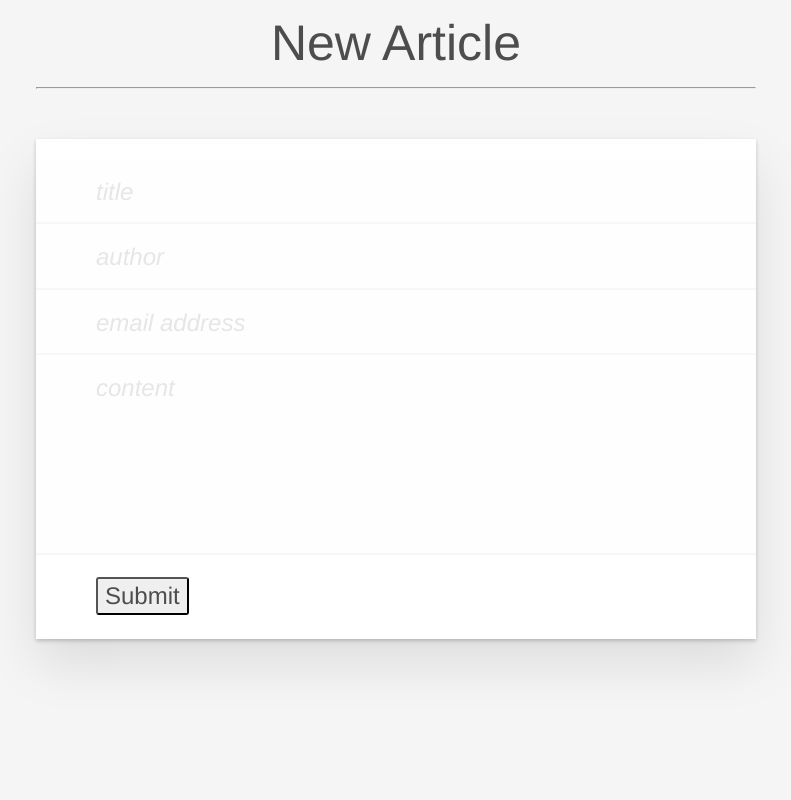
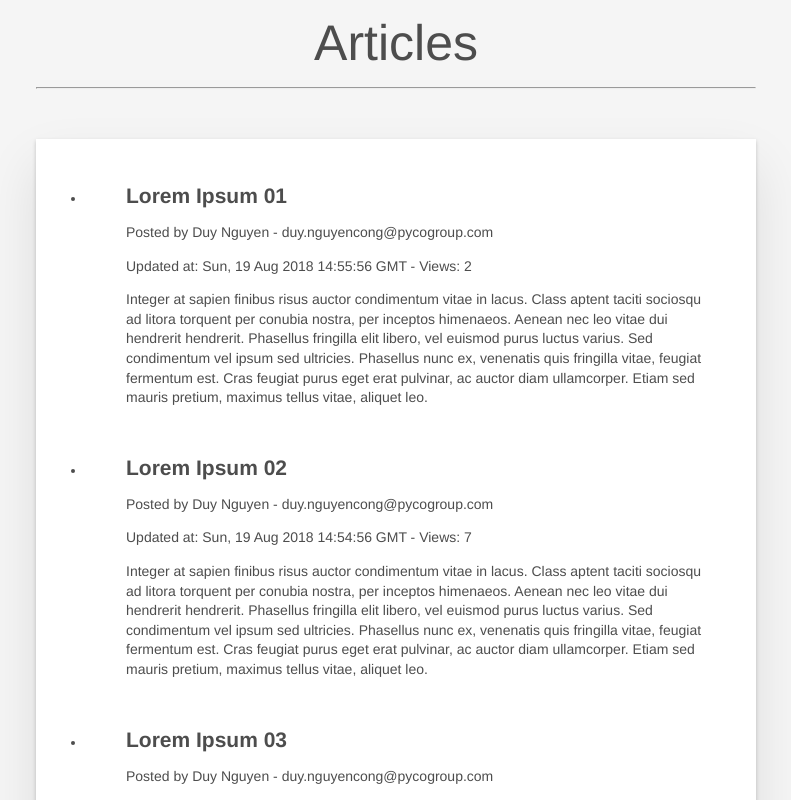
Before and after one commit to duync-pyco/bbs-vuejs, a Vue app: page /#/articles in a window 1280 px wide. Before the commit this address led to /#/new-article. Shown: the top 800 px of the page, without its empty margins (244-1035 px from the left). Built offline with nearby package versions, Linux system fonts and the light colour scheme.

Commit message:
feat(view): adds articles view

```diff
--- a/src/App.css
+++ b/src/App.css
@@ -17,10 +17,12 @@ body {
   outline: 0;
 }
 
-.bbsapp {
+#app-container {
   background: #fff;
   margin-top: 50px;
+  margin-bottom: 50px;
   padding-top: 20px;
+  padding-bottom: 20px;
   position: relative;
   box-shadow: 0 2px 4px 0 rgba(0, 0, 0, 0.2), 0 25px 50px 0 rgba(0, 0, 0, 0.1);
 }
--- a/src/App.vue
+++ b/src/App.vue
@@ -2,7 +2,7 @@
   <div id="app">
     <NavigationBar :title="$router.currentRoute.name"/>
     <hr />
-    <div class="bbsapp">
+    <div id="app-container">
       <router-view />
     </div>
   </div>
--- a/src/components/article-form/article-form.css
+++ b/src/components/article-form/article-form.css
@@ -47,8 +47,7 @@ textarea::input-placeholder {
   color: #e6e6e6;
 }
 
-.button-submit {
+#button-submit {
   margin-top: 16px;
   margin-left: 60px;
-  margin-bottom: 24px;
 }
--- a/src/components/article-form/article-form.vue
+++ b/src/components/article-form/article-form.vue
@@ -5,7 +5,7 @@
       <input type="text" name="author" placeholder="author" required />
       <input type="text" name="email" placeholder="email address" required />
       <textarea type="text" name="content" placeholder="content" cols="40" rows="5" required></textarea>
-      <Button class="button-submit" :text="'Submit'">Post</Button>
+      <Button id="button-submit" :text="'Submit'">Post</Button>
     </form>
   </div>
 </template>
--- /dev/null
+++ b/src/components/article-item/article-item.vue
@@ -0,0 +1,21 @@
+<template>
+  <div>
+    <h2>{{ title }}</h2>
+    <p>Posted by {{ author }} - {{ email }}</p>
+    <p>Updated at: {{ updatedAt }} - Views: {{ views }}</p>
+    <p>{{ content }}</p>
+  </div>
+</template>
+
+<script>
+export default {
+  props: {
+    title: { type: String, required: true },
+    author: { type: String, required: true },
+    email: { type: String, required: true },
+    updatedAt: { type: String, required: true },
+    views: { type: Number, required: true },
+    content: { type: String, required: true }
+  }
+};
+</script>
--- a/src/elements/button/button.vue
+++ b/src/elements/button/button.vue
@@ -5,10 +5,7 @@
 <script>
 export default {
   props: {
-    text: {
-      type: String,
-      default: ""
-    }
+    text: { type: String, default: "" }
   }
 };
 </script>
--- a/src/fixtures/sample-data.json
+++ b/src/fixtures/sample-data.json
@@ -5,7 +5,7 @@
     "email": "duy.nguyencong@pycogroup.com",
     "content": "Integer at sapien finibus risus auctor condimentum vitae in lacus. Class aptent taciti sociosqu ad litora torquent per conubia nostra, per inceptos himenaeos. Aenean nec leo vitae dui hendrerit hendrerit. Phasellus fringilla elit libero, vel euismod purus luctus varius. Sed condimentum vel ipsum sed ultricies. Phasellus nunc ex, venenatis quis fringilla vitae, feugiat fermentum est. Cras feugiat purus eget erat pulvinar, ac auctor diam ullamcorper. Etiam sed mauris pretium, maximus tellus vitae, aliquet leo.",
     "id": 1534391403647,
-    "updatedAt": "Wed Aug 15 2018 19:49:35 GMT+0700 (Indochina Time)",
+    "updatedAt": "Sun, 19 Aug 2018 14:55:56 GMT",
     "views": 2
   },
   {
@@ -14,7 +14,7 @@
     "email": "duy.nguyencong@pycogroup.com",
     "content": "Integer at sapien finibus risus auctor condimentum vitae in lacus. Class aptent taciti sociosqu ad litora torquent per conubia nostra, per inceptos himenaeos. Aenean nec leo vitae dui hendrerit hendrerit. Phasellus fringilla elit libero, vel euismod purus luctus varius. Sed condimentum vel ipsum sed ultricies. Phasellus nunc ex, venenatis quis fringilla vitae, feugiat fermentum est. Cras feugiat purus eget erat pulvinar, ac auctor diam ullamcorper. Etiam sed mauris pretium, maximus tellus vitae, aliquet leo.",
     "id": 1534391403649,
-    "updatedAt": "Wed Aug 15 2018 19:49:35 GMT+0700 (Indochina Time)",
+    "updatedAt": "Sun, 19 Aug 2018 14:54:56 GMT",
     "views": 7
   },
   {
@@ -23,7 +23,7 @@
     "email": "duy.nguyencong@pycogroup.com",
     "content": "Integer at sapien finibus risus auctor condimentum vitae in lacus. Class aptent taciti sociosqu ad litora torquent per conubia nostra, per inceptos himenaeos. Aenean nec leo vitae dui hendrerit hendrerit. Phasellus fringilla elit libero, vel euismod purus luctus varius. Sed condimentum vel ipsum sed ultricies. Phasellus nunc ex, venenatis quis fringilla vitae, feugiat fermentum est. Cras feugiat purus eget erat pulvinar, ac auctor diam ullamcorper. Etiam sed mauris pretium, maximus tellus vitae, aliquet leo.",
     "id": 1534391403655,
-    "updatedAt": "Wed Aug 15 2018 19:49:35 GMT+0700 (Indochina Time)",
+    "updatedAt": "Sun, 19 Aug 2018 14:53:56 GMT",
     "views": 2
   },
   {
@@ -32,7 +32,7 @@
     "email": "duy.nguyencong@pycogroup.com",
     "content": "Integer at sapien finibus risus auctor condimentum vitae in lacus. Class aptent taciti sociosqu ad litora torquent per conubia nostra, per inceptos himenaeos. Aenean nec leo vitae dui hendrerit hendrerit. Phasellus fringilla elit libero, vel euismod purus luctus varius. Sed condimentum vel ipsum sed ultricies. Phasellus nunc ex, venenatis quis fringilla vitae, feugiat fermentum est. Cras feugiat purus eget erat pulvinar, ac auctor diam ullamcorper. Etiam sed mauris pretium, maximus tellus vitae, aliquet leo.",
     "id": 1534391403678,
-    "updatedAt": "Wed Aug 15 2018 19:49:35 GMT+0700 (Indochina Time)",
+    "updatedAt": "Sun, 19 Aug 2018 14:52:56 GMT",
     "views": 1
   }
 ]
--- a/src/router/index.js
+++ b/src/router/index.js
@@ -1,6 +1,7 @@
 import Vue from "vue";
 import Router from "vue-router";
 import NewArticle from "@/views/new-article/new-article";
+import Articles from "@/views/articles/articles";
 
 Vue.use(Router);
 
@@ -12,6 +13,11 @@ export default new Router({
       component: NewArticle
     },
     {
+      path: "/articles",
+      name: "Articles",
+      component: Articles
+    },
+    {
       path: "*",
       redirect: "/new-article"
     }
--- a/src/services/storage/storage.js
+++ b/src/services/storage/storage.js
@@ -1,4 +1,4 @@
-import sampleData from "@fixtures/sample-data.json";
+import sampleData from "@/fixtures/sample-data.json";
 const _dbName = "duync-bbs";
 
 if (!localStorage.getItem(_dbName)) {
@@ -6,7 +6,7 @@ if (!localStorage.getItem(_dbName)) {
 }
 
 export const getAll = () => {
-  return localStorage.getItem(_dbName);
+  return JSON.parse(localStorage.getItem(_dbName));
 };
 
 export const create = article => {
--- /dev/null
+++ b/src/views/articles/articles.css
@@ -0,0 +1,9 @@
+#container {
+  text-align: left;
+  padding: 10px;
+}
+#article {
+  padding-left: 40px;
+  padding-right: 40px;
+  margin-bottom: 50px;
+}
--- /dev/null
+++ b/src/views/articles/articles.vue
@@ -0,0 +1,30 @@
+<template>
+  <div id="container">
+    <ul>
+      <li id="article" v-for="article in articles" :key="article.id">
+        <ArticleItem v-bind="article"/>
+      </li>
+    </ul>
+  </div>
+</template>
+
+<script>
+import Storage from "@/services/storage/storage.js";
+import ArticleItem from "@/components/article-item/article-item";
+
+export default {
+  data() {
+    return {
+      articles: []
+    };
+  },
+  components: { ArticleItem },
+  created() {
+    this.articles = Storage.getAll();
+  }
+};
+</script>
+
+<style scoped>
+@import "./articles.css";
+</style>
```
